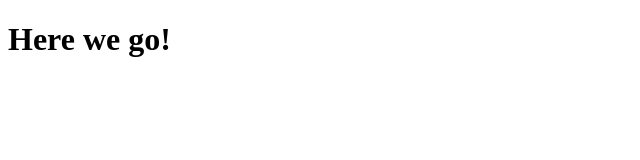
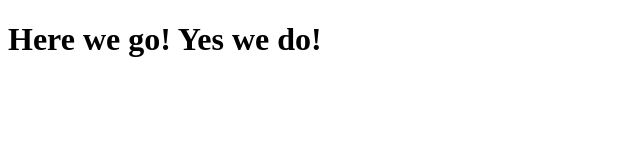
Before and after one commit to kirstenogleif/coursera-test, a plain HTML site: page module-2/index.html in a window 1280 px wide. Shown: the whole page, without its empty margins (0-640 px from the left). Drawn offline with Linux system fonts and the light colour scheme.

Commit message:
Module 2 ver. 02

```diff
--- a/module-2/index.html
+++ b/module-2/index.html
@@ -4,6 +4,6 @@
 	<title>Molule 2</title>
 </head>
 <body>
-<h1>Here we go!</h1>
+<h1>Here we go! Yes we do!</h1>
 </body>
 </html>
```
